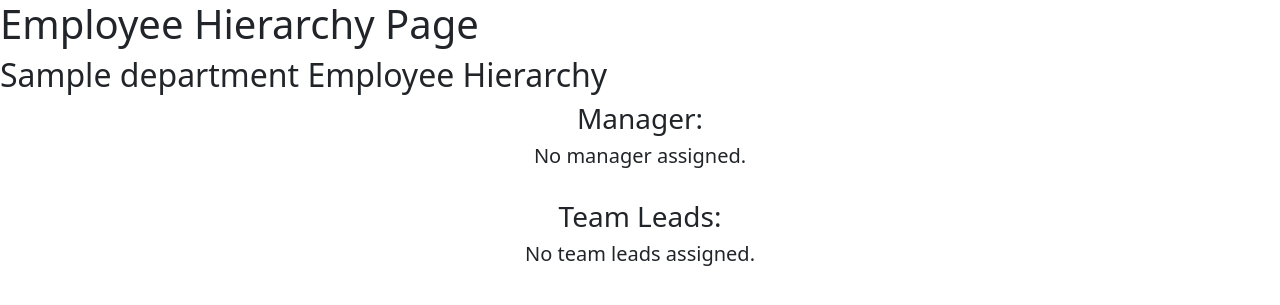
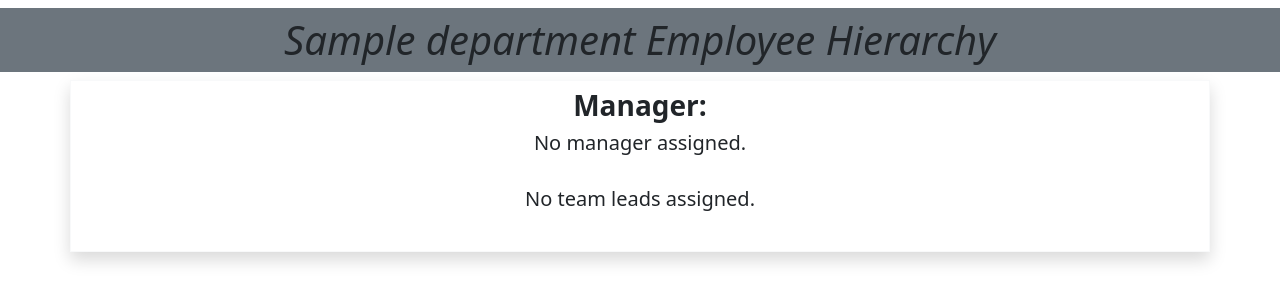
Before and after one commit to Pranit1906/Employee_Management_System, a Django app: page /department/1/hierarchy/ in a window 1280 px wide. Shown: the top 305 px of the page. Run offline with Django 5.2, Linux system fonts and the light colour scheme; tables that the repository leaves empty hold one stand-in row (values such as "Sample post"); some libraries are stand-ins or nearby versions.

Commit message:
salary report and department hierarchy updated

```diff
--- a/Employee_Management_System/emsApp/models.py
+++ b/Employee_Management_System/emsApp/models.py
@@ -1,4 +1,5 @@
 from django.db import models
+from django.core.exceptions import ValidationError
 
 # Create your models here.
 Des_Choice = (
@@ -17,13 +18,13 @@ class Department(models.Model):
         manager = Employee.objects.filter(departments=self, designation='Manager').first()
 
         # Retrieve team leads for the department
-        team_leads = Employee.objects.filter(departments=self, designation='TL')
+        team_leads = Employee.objects.filter(departments=self, designation='TL', reporting_manager = manager)
+
 
         associates_hierarchy = {}
-        for team_lead in team_leads:
-            associates = Employee.objects.filter(departments=self, designation='Associate').filter(reporting_manager__in = team_leads)
-            associates_hierarchy[team_lead] = associates
-
+        for tl in team_leads:
+            associates = Employee.objects.filter(departments=self, designation='Associate', reporting_manager = tl)
+            associates_hierarchy[tl] = associates
 
         hierarchy = {
             'Manager': manager,
@@ -44,6 +45,15 @@ class Employee(models.Model):
     departments = models.ForeignKey(Department, on_delete=models.CASCADE, null=True)
     reporting_manager = models.ForeignKey('self', on_delete=models.SET_NULL, null=True, blank = True)
 
+    def clean(self):
+        if self.designation != 'TL' and self.reporting_manager and self.reporting_manager.designation != 'TL' and self.reporting_manager.designation == 'Manager':
+            raise ValidationError("Reporting manager must have the designation of TL can be assigned to Associates Only.")
+    # clean function will make sure reporting manager will be decided depending on employee designation
+    # if employee designation is Associate then he can report to Team Leader but can't report to manager directly
+    # Team leader will report to managers only.
+
+
+
     def __str__(self):
         return self.name
 
--- a/Employee_Management_System/emsApp/templates/department.html
+++ b/Employee_Management_System/emsApp/templates/department.html
@@ -15,7 +15,7 @@
                 <th>Name</th>
                 <th>Manager</th>
                 <th>Floor</th>
-                <th colspan="2">Action</th>
+                <th colspan="3">Action</th>
             </tr>
             {% for dept in department %}
                 <tr>
@@ -31,6 +31,9 @@
                             {% csrf_token %}
                             <input type="submit" value="Delete" class="btn1 btn btn-danger ">
                         </form>
+                    </td>
+                    <td>
+                        <a class="btn btn-warning" href="{% url 'department_hierarchy' dept.id %} ">Hierarchy Check</a>
                     </td>
                 </tr>
             {% endfor %}
--- a/Employee_Management_System/emsApp/templates/department_Hierarchy.html
+++ b/Employee_Management_System/emsApp/templates/department_Hierarchy.html
@@ -6,34 +6,38 @@
     <link href="{% static 'css/bootstrap.min.css' %}" rel="stylesheet">
 </head>
 <body>
-    <h1>Employee Hierarchy Page </h1>
-    <h2>{{ department.name }} Employee Hierarchy</h2>
 
-    <h3 class="text-center">Manager:</h3>
+    <h2 class="text-center bg-secondary fst-italic fs-1 p-2 my-2">{{ department.name }} Employee Hierarchy</h2>
+
+  <div class="container border border-light shadow p-2 my-2">
+    <h3 class="text-center fs-3 fw-bold">Manager:</h3>
     {% if hierarchy.Manager %}
-    <h5 class="text-center"> {{ hierarchy.Manager.name }} ({{ hierarchy.Manager.designation }})</h5><br>
+      <h5 class="text-center fs-4 fw-semibold"> {{ hierarchy.Manager.name }} ({{ hierarchy.Manager.designation }})</h5><br>
     {% else %}
       <h5 class="text-center">  No manager assigned.</h5><br>
     {% endif %}
 
+    {% if hierarchy.TL %}
+      {% for team_lead,associates in hierarchy.Associate.items %}
+      <div class="border border-white shadow p-3 my-2">
         <h3 class="text-center">Team Leads:</h3>
-    {% if hierarchy.TL %}
-      {% for team_lead in hierarchy.TL %}
-      <h5 class="text-center">{{ team_lead.name }} ({{ team_lead.designation }})</h5><br>
+          <h5 class="text-center fs-4 fw-semibold">{{ team_lead.name }} ({{ team_lead.designation }})</h5><br>
           <h3 class="text-center">Associates:</h3>
-        {% if hierarchy.Associate.team_lead %}
-          <ul class="text-center">
-            {% for associate in hierarchy.Associate.team_lead %}
-              <li>{{ associate.name }} ({{ associate.designation }})</li>
+            {% if associates %}
+              <ul class="text-center list-unstyled">
+                {% for assoc in associates %}
+                    <li class="fs-4 fw-medium">{{ assoc.name }} ({{ assoc.designation }})</li>
                 {% endfor %}
               </ul>
             {% else %}
               <h5 class="text-center"> No associates under this team lead.</h5><br>
             {% endif %}
+      </div>
       {% endfor %}
     {% else %}
       <h5 class="text-center">No team leads assigned.</h5><br>
     {% endif %}
+  </div>
 
 
     <script src="{% static 'js/bootstrap.bundle.min.js' %}"></script>
--- a/Employee_Management_System/emsApp/templates/salary_report_form.html
+++ b/Employee_Management_System/emsApp/templates/salary_report_form.html
@@ -7,11 +7,11 @@
 </head>
 <body>
 
-<h2>Salary Report</h2>
-<form method="post" action="{% url 'salary-report' %}">
+<h2 class="text-center text-warning bg-light fs-1">Salary Report</h2>
+<form method="post" action="{% url 'salary-report' %}" class="text-center border shadow p-4 mx-2">
   {% csrf_token %}
   {{ form.as_p }}
-  <button type="submit">Generate Report</button>
+  <button type="submit" class="btn btn-success">Generate Report</button>
 </form><br>
 
 <script src="{% static 'js/bootstrap.bundle.min.js' %}"></script>
--- a/Employee_Management_System/emsApp/views.py
+++ b/Employee_Management_System/emsApp/views.py
@@ -129,8 +129,9 @@ def Delete_Department(request,id):
 def department_hierarchy(request, id):
     department = Department.objects.get(pk=id)
     hierarchy = department.get_employee_hierarchy()
-    print('department:',department, 'hierarchy :',hierarchy)
+    #print('department:',department, 'hierarchy :',hierarchy)
     return render(request, 'department_hierarchy.html', {'department': department, 'hierarchy': hierarchy})
+
 
 
 # ---------------------------------------------   SALARY SECTION   ----------------------------------------------------------------------
@@ -204,7 +205,7 @@ def Salary_Report(request):
 
         salary_report_data = calculate_department_wise_salary(start_date, end_date)
 
-        return render(request, 'salary_report.html', {'salary_report_data': salary_report_data, 'start_date': start_date, 'end_date': end_date})
+        return render(request, 'salary_report.html', locals())
     else:
         form = ReportForm()
 
@@ -218,6 +219,6 @@ def calculate_department_wise_salary(start_date, end_date):
     salary_report_data = Employee_Salary.objects.filter(
         from_Date__gte=start_date,
         till_Date__lte=end_date
-    ).values('employee__department__name').annotate(total_salary_cost=models.Sum('salary'))
-    print("salary_report_data :",salary_report_data)
+    ).values('employee__departments__name','employee__designation').annotate(total_salary_cost=models.Sum('salary')).order_by('-total_salary_cost')
+    # print("salary_report_data :",salary_report_data)
     return salary_report_data
```
Also changed, not shown: Employee_Management_System/emsApp/templates/salary_report.html (+6 -4 lines). Lines whose indentation alone changed are shown as unchanged.
